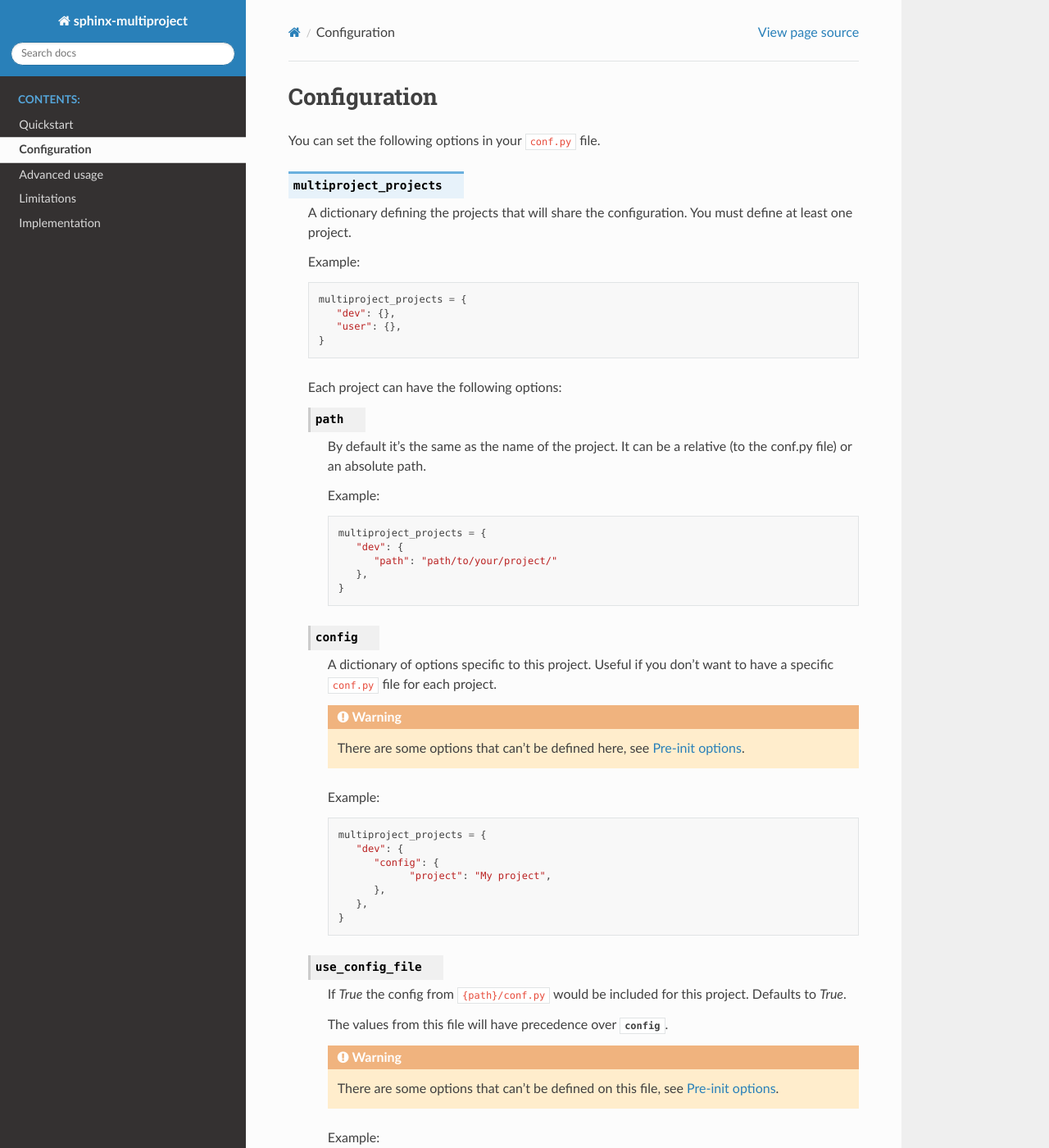
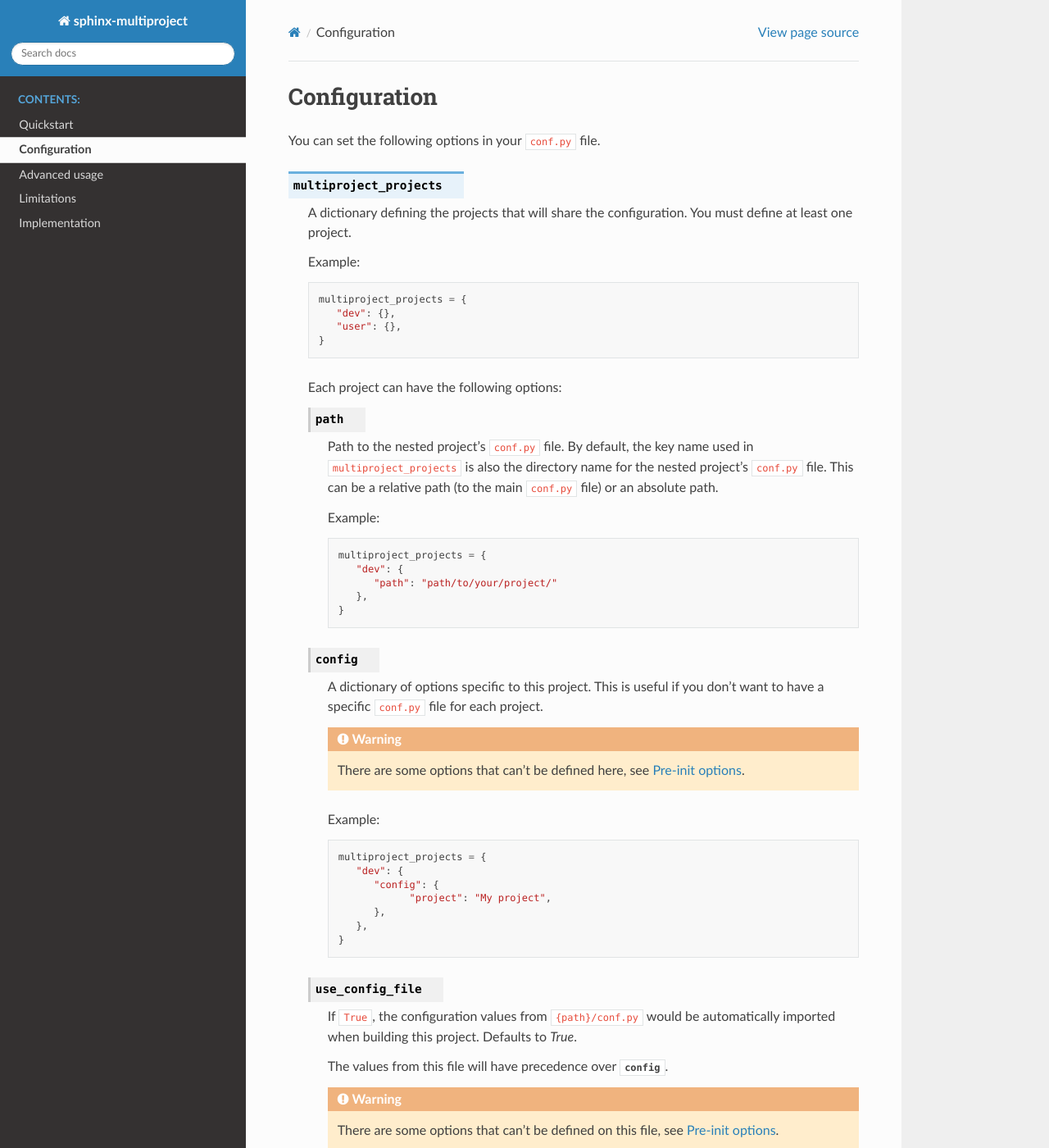
Before and after one commit to readthedocs/sphinx-multiproject, a Sphinx documentation site: the page built from docs/configuration.rst, in a window 1280 px wide and 1400 px high. Shown: the whole window at 82% size. Built offline with Sphinx 7.4.7 and the Read the Docs theme 2.0.0, drawn with Linux system fonts in a browser that asks for light colours.

Commit message:
Apply suggestions from code review
Co-authored-by: Anthony <aj@ohess.org>

```diff
--- a/docs/configuration.rst
+++ b/docs/configuration.rst
@@ -21,8 +21,9 @@ You can set the following options in your ``conf.py`` file.
 
    .. confval:: path
 
-      By default it's the same as the name of the project.
-      It can be a relative (to the conf.py file) or an absolute path.
+      Path to the nested project's ``conf.py`` file.
+      By default, the key name used in ``multiproject_projects`` is also the directory name for the nested project's ``conf.py`` file.
+      This can be a relative path (to the main ``conf.py`` file) or an absolute path.
 
       Example:
 
@@ -37,7 +38,7 @@ You can set the following options in your ``conf.py`` file.
    .. confval:: config
 
       A dictionary of options specific to this project.
-      Useful if you don't want to have a specific ``conf.py`` file
+      This is useful if you don't want to have a specific ``conf.py`` file
       for each project.
 
       .. warning::
@@ -59,7 +60,7 @@ You can set the following options in your ``conf.py`` file.
 
    .. confval:: use_config_file
 
-      If `True` the config from ``{path}/conf.py`` would be included for this project.
+      If ``True``, the configuration values from ``{path}/conf.py`` would be automatically imported when building this project.
       Defaults to `True`.
 
       The values from this file will have precedence over :confval:`config`.
--- a/docs/limitations.rst
+++ b/docs/limitations.rst
@@ -37,7 +37,7 @@ Read the Docs doesn't support having more than one
 `configuration file`_ in your repository.
 
 This is a problem if your projects require some specific and incompatible
-settings, like a different python version, different requirements,
+settings, like a different Python version, different requirements,
 or different search settings.
 
 .. _configuration file: https://docs.readthedocs.io/en/stable/config-file/v2.html
--- a/multiproject/__init__.py
+++ b/multiproject/__init__.py
@@ -1 +1 @@
-__version__ = "0.1.0rc"
+__version__ = "1.0.0rc1"
```
